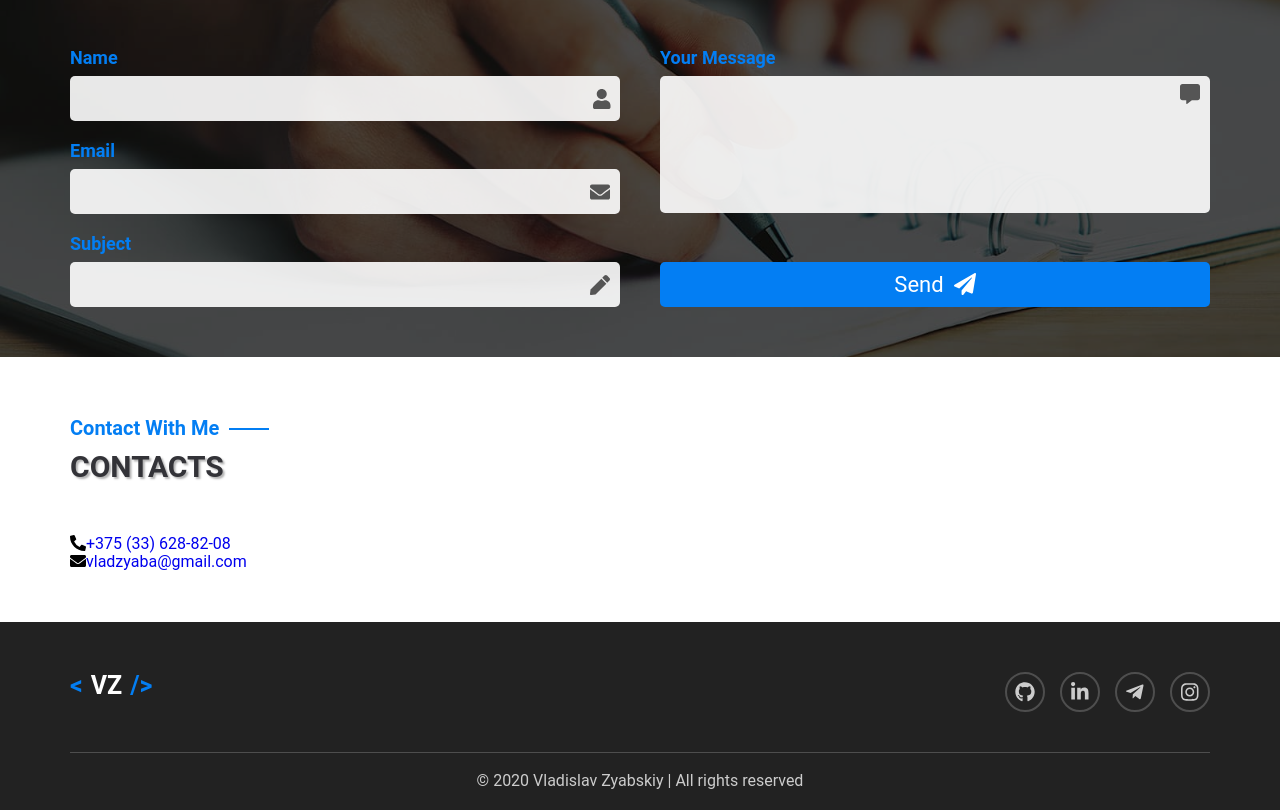
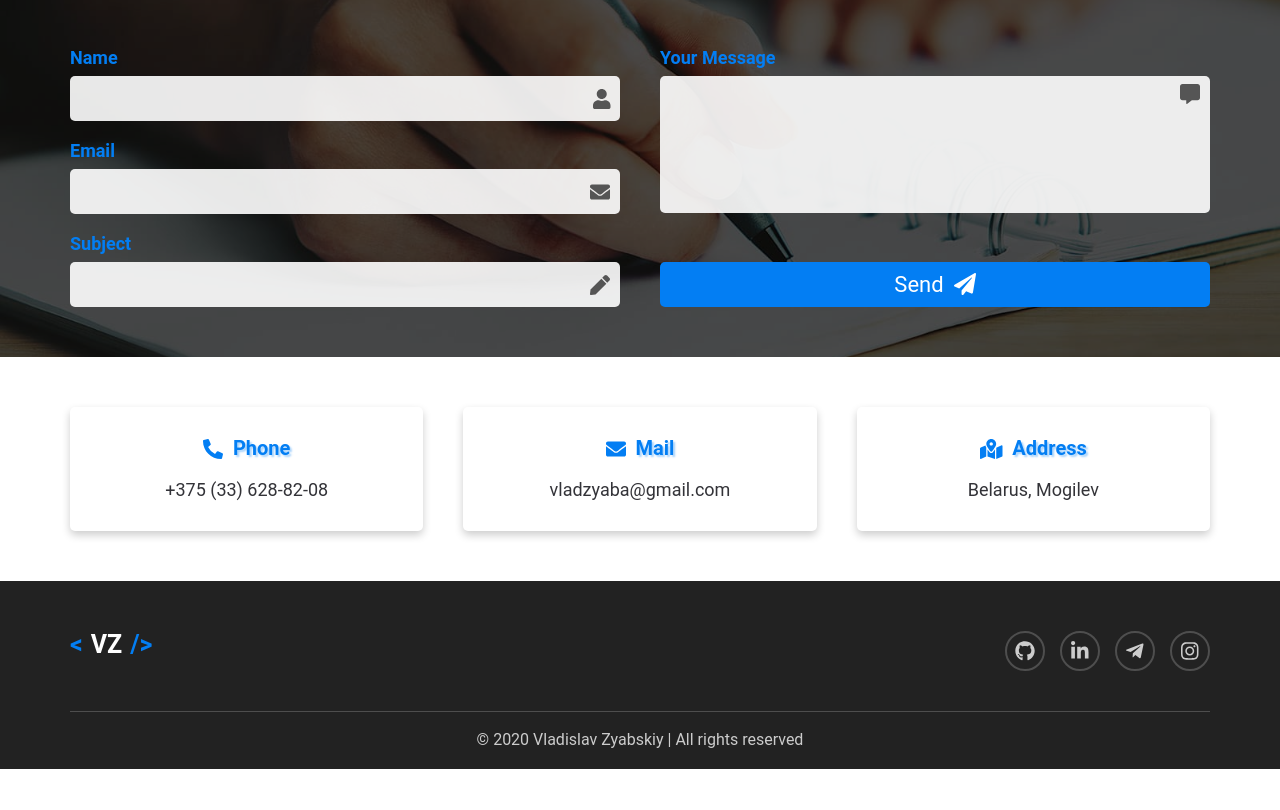
Before and after one commit to vladzyabs/portfolio, a React (Create React App) app: page / in a window 1280 px wide. Shown: the part 1464-2274 px from the top of the page. After the commit the page ends 2233 px from the top, so only its background shows below. Built offline with nearby package versions, Linux system fonts and the light colour scheme.

Commit message:
added contacts block

```diff
--- a/src/pages/home/ContactsBlock/ContactsBlcok.tsx
+++ b/src/pages/home/ContactsBlock/ContactsBlcok.tsx
@@ -1,24 +1,37 @@
 import React from 'react'
 import { FontAwesomeIcon } from '@fortawesome/react-fontawesome'
-import { faPhoneAlt, faEnvelope } from '@fortawesome/free-solid-svg-icons'
+import { faPhoneAlt, faEnvelope, faMapMarkedAlt } from '@fortawesome/free-solid-svg-icons'
 import { Container, Title } from '../../../components/common'
 
 const ContactsBlock: React.FC = () => {
 	return (
 		<section className={'contacts'}>
 			<Container>
-				<Title title={'Contacts'} supTitle={'contact with me'} className={'contacts__title'}/>
 				<div className="contacts__content">
 
-					<div>
-						<FontAwesomeIcon icon={faPhoneAlt}/><a href="tel:+375336288208">+375 (33) 628-82-08</a>
+					<a href="tel:+375336288208" className={'contacts__item'}>
+						<h5 className={'contacts__item-title'}>
+							<FontAwesomeIcon icon={faPhoneAlt}/>Phone
+						</h5>
+
+						<span className={'contacts__item-value'}>+375 (33) 628-82-08</span>
+					</a>
+
+					<a href="mailto:vladzyaba@gmail.com" className={'contacts__item'}>
+						<h5 className={'contacts__item-title'}>
+							<FontAwesomeIcon icon={faEnvelope}/>Mail
+						</h5>
+
+						<span className={'contacts__item-value'}>vladzyaba@gmail.com</span>
+					</a>
+
+					<div className={'contacts__item'}>
+						<h5 className={'contacts__item-title'}>
+							<FontAwesomeIcon icon={faMapMarkedAlt}/>Address
+						</h5>
+
+						<address className={'contacts__item-value'}>Belarus, Mogilev</address>
 					</div>
-
-					<div>
-						<FontAwesomeIcon icon={faEnvelope}/><a href="mailto:vladzyaba@gmail.com">vladzyaba@gmail.com</a>
-					</div>
-
-
 
 				</div>
 			</Container>
--- a/src/pages/home/styles.scss
+++ b/src/pages/home/styles.scss
@@ -215,7 +215,48 @@
 .contacts {
   @include indents-section;
 
-  &__title {
-    margin-bottom: 50px;
+  &__content {
+    display: grid;
+    grid-template-columns: 1fr 1fr 1fr;
+    grid-column-gap: 40px;
+
+    @media (max-width: 767px) {
+      grid-template-columns: 1fr;
+      grid-row-gap: 30px;
+    }
+  }
+
+  &__item {
+    display: flex;
+    flex-direction: column;
+    align-items: center;
+    border-radius: 5px;
+    padding: 30px 10px;
+    box-shadow: 0 4px 8px 0 rgba(0,0,0,0.2);
+    transition: .2s;
+
+    &:hover {
+      box-shadow: 0 8px 16px 0 rgba(0,0,0,0.2);
+    }
+  }
+
+  &__item-title {
+    svg {
+      margin-right: 10px;
+    }
+
+    display: flex;
+    flex-wrap: wrap;
+    align-items: center;
+    font-size: 20px;
+    color: $blue-color;
+    @include shadow-text($blue-color);
+    margin-bottom: 20px;
+  }
+
+  &__item-value {
+    color: $title-color;
+    font-style: normal;
+    font-size: 18px;
   }
 }
--- a/src/styles/_mixins.scss
+++ b/src/styles/_mixins.scss
@@ -1,6 +1,10 @@
 @mixin indents-section {
   padding-top: 50px;
   padding-bottom: 50px;
+}
+
+@mixin shadow-text($color) {
+  text-shadow: 2px 2px 2px rgba($color, 0.35);
 }
 
 // injection in after
```
Also changed, not shown: 1 other file (tests, documents, lock files or other folders).
